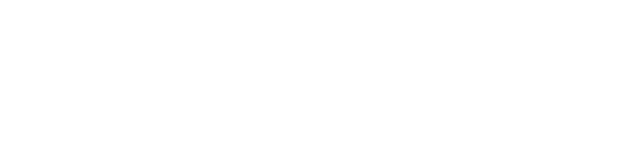
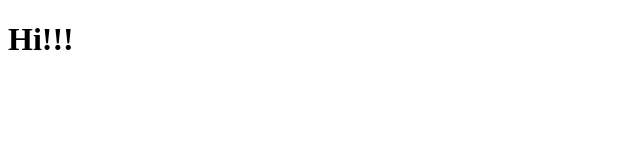
Before and after one commit to Test-web-yay-ok/Test-web-yay-ok.github.io, a plain HTML site: page index.html in a window 1280 px wide. Shown: the whole page, without its empty margins (0-640 px from the left). Drawn offline with Linux system fonts and the light colour scheme.

Commit message:
Update index.html

```diff
--- a/index.html
+++ b/index.html
@@ -5,6 +5,6 @@
 
     </head>
     <body>
-
+<h1>Hi!!!</h1>
     </body>
 </html>
```
